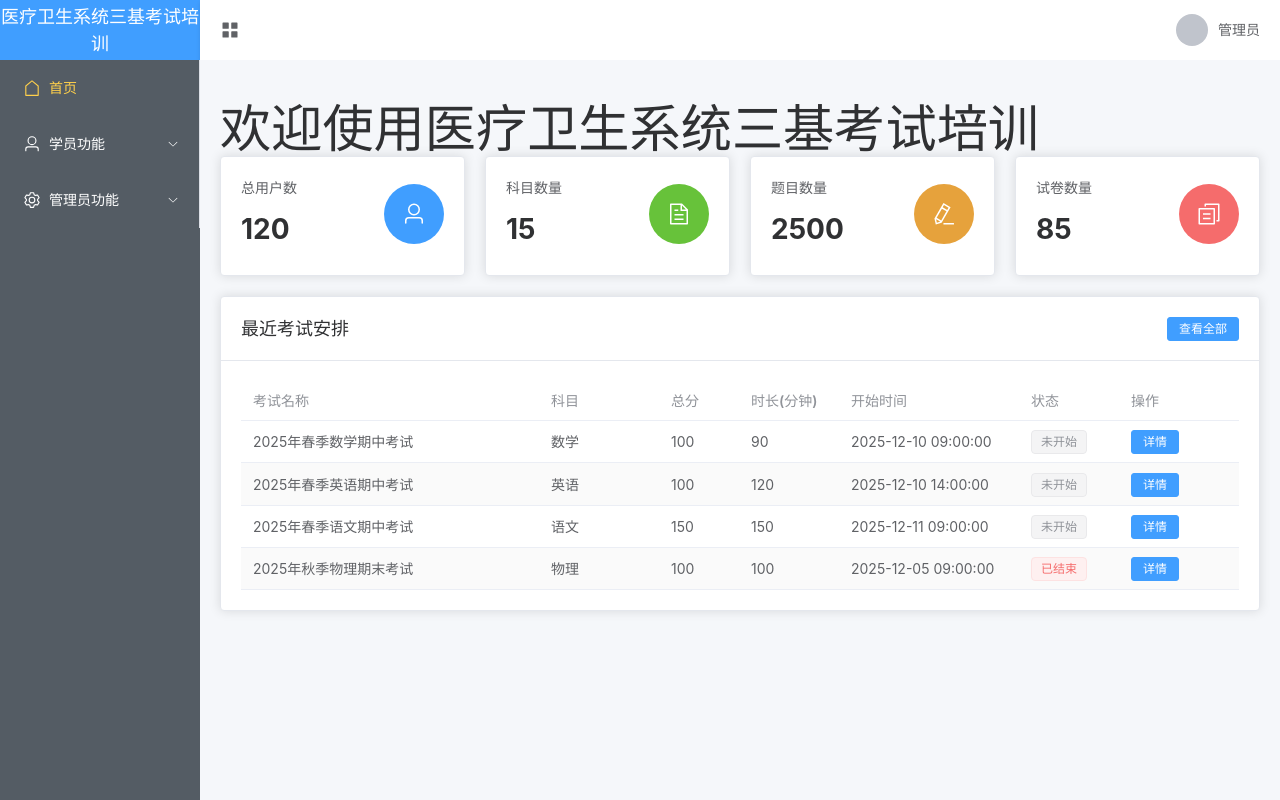
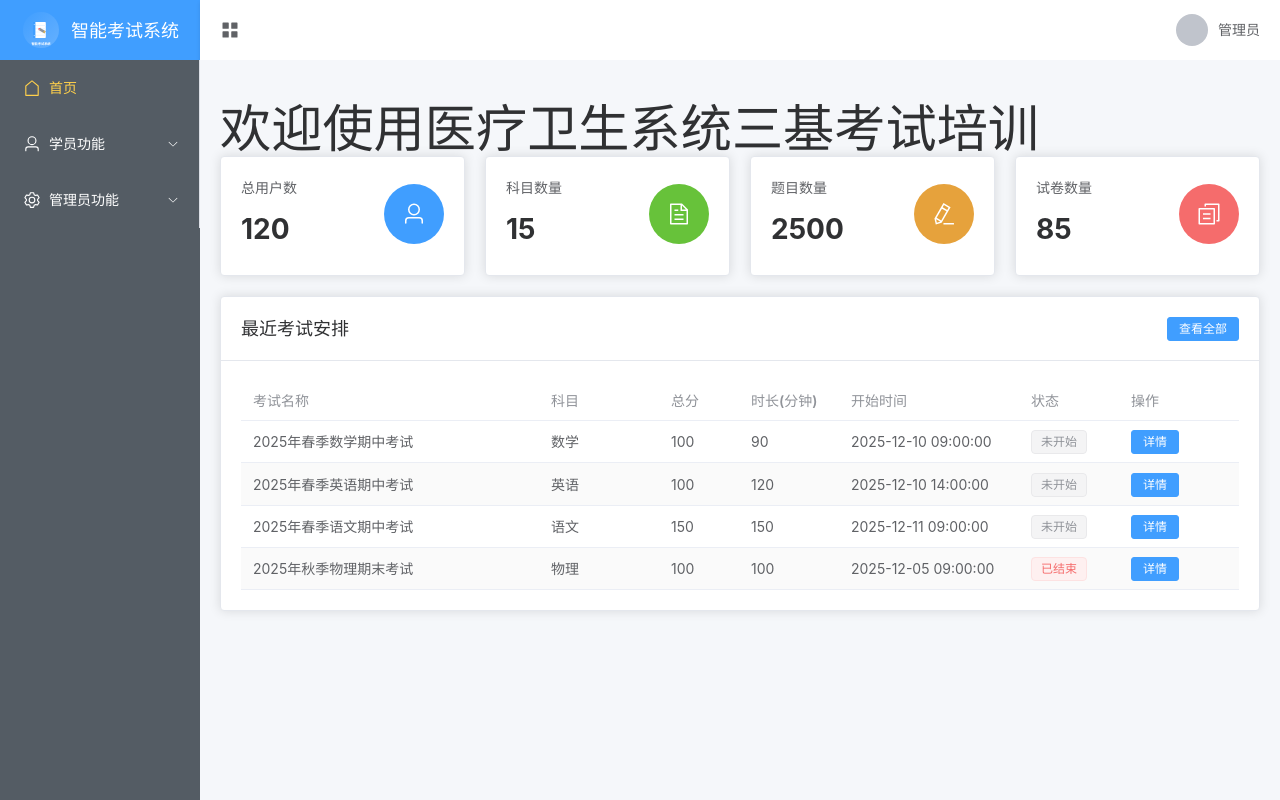
Before and after one commit to hangyubin/SanJikaoshi, a Vue app in the folder client/: page /dashboard in a window 1280 px wide. Built offline with nearby package versions, Linux system fonts and the light colour scheme.

Commit message:
设置系统logo及favicon图标，更新系统名称

```diff
--- a/client/index.html
+++ b/client/index.html
@@ -1,10 +1,10 @@
 <!doctype html>
-<html lang="en">
+<html lang="zh-CN">
   <head>
     <meta charset="UTF-8" />
-    <link rel="icon" type="image/svg+xml" href="/vite.svg" />
+    <link rel="icon" type="image/svg+xml" href="/logo.svg" />
     <meta name="viewport" content="width=device-width, initial-scale=1.0" />
-    <title>frontend</title>
+    <title>智能考试系统</title>
   </head>
   <body>
     <div id="app"></div>
--- a/client/src/layout/MainLayout.vue
+++ b/client/src/layout/MainLayout.vue
@@ -4,7 +4,8 @@
       <!-- 侧边栏 -->
       <el-aside :width="isSidebarCollapsed ? '64px' : '200px'" class="sidebar" :class="{ 'collapsed': isSidebarCollapsed }">
         <div class="logo" :class="{ 'collapsed': isSidebarCollapsed }">
-          <h2 v-if="!isSidebarCollapsed">医疗卫生系统三基考试培训</h2>
+          <img src="/logo.svg" alt="Logo" class="logo-img" />
+          <h2 v-if="!isSidebarCollapsed">智能考试系统</h2>
         </div>
         <el-menu
           :default-active="activeMenu"
@@ -195,7 +196,7 @@ const handleLogout = () => {
 
 .logo {
   text-align: center;
-  padding: 20px 0;
+  padding: 0 20px;
   background-color: #409eff;
   color: white;
   transition: all 0.3s;
@@ -203,16 +204,32 @@ const handleLogout = () => {
   display: flex;
   align-items: center;
   justify-content: center;
+  gap: 10px;
 }
 
 .logo.collapsed {
   padding: 0;
 }
 
+.logo-img {
+  height: 40px;
+  width: auto;
+  transition: all 0.3s;
+}
+
+.logo.collapsed .logo-img {
+  height: 32px;
+}
+
 .logo h2 {
   margin: 0;
   font-size: 18px;
   transition: all 0.3s;
+  white-space: nowrap;
+}
+
+.logo.collapsed h2 {
+  display: none;
 }
 
 .header {
```
Also changed, not shown: client/public/logo.svg (added).
